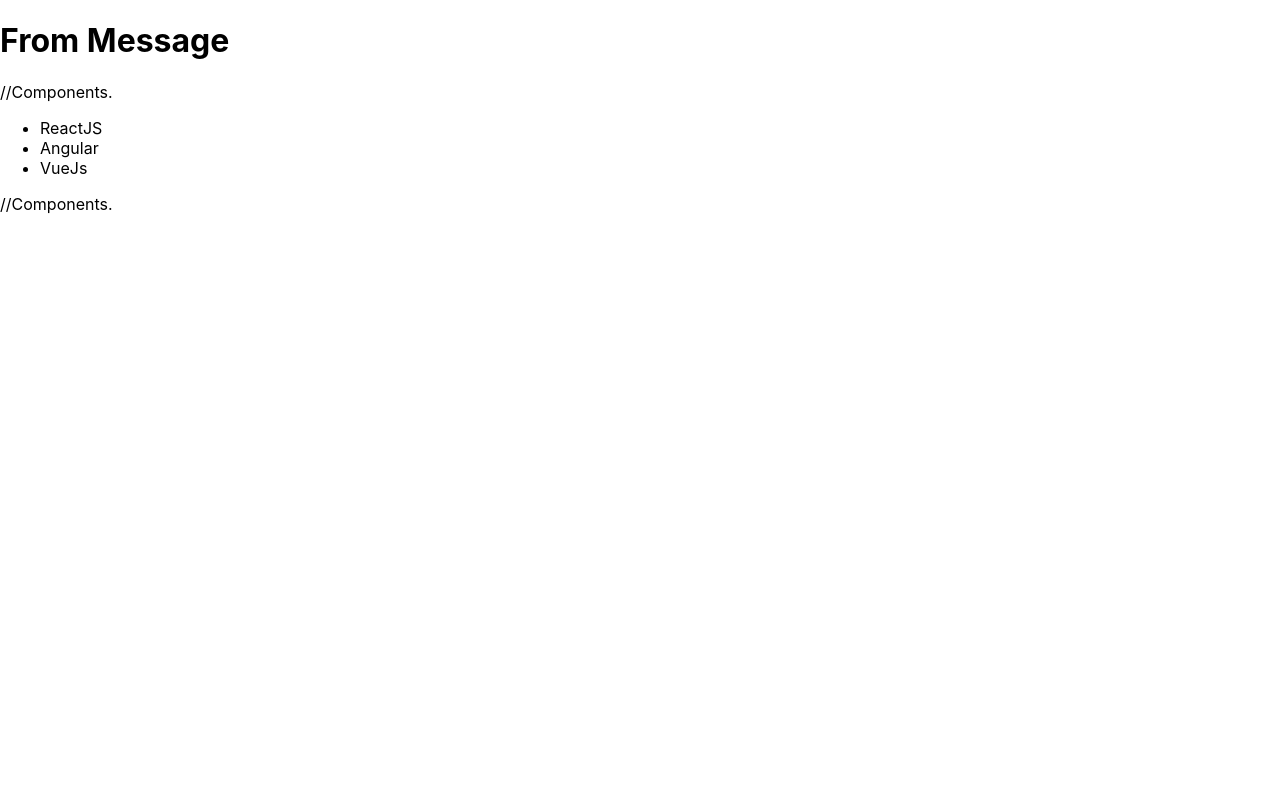
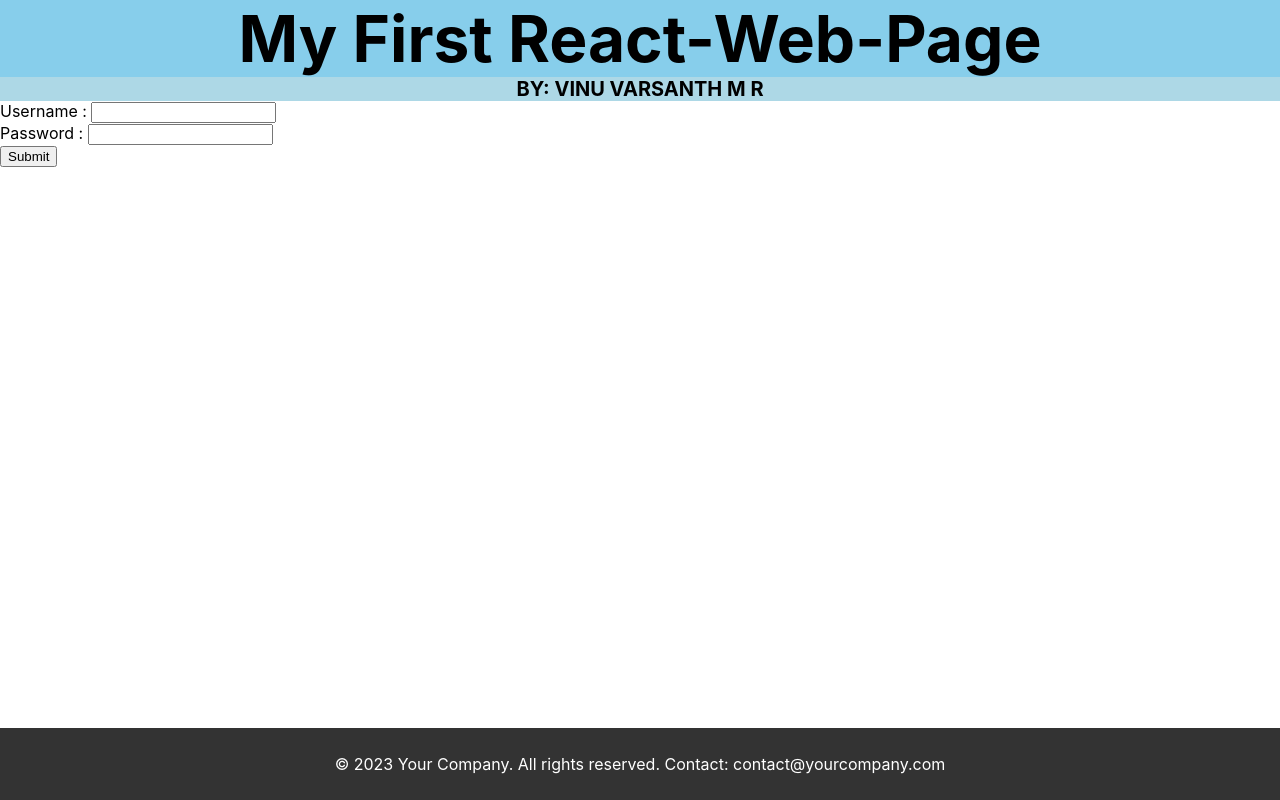
Before and after one commit to vinuvarsanth/varsanth, a React (Create React App) app: page / in a window 1280 px wide. Built offline with nearby package versions, Linux system fonts and the light colour scheme.

Commit message:
Created Committed

```diff
--- a/src/App.js
+++ b/src/App.js
@@ -1,14 +1,17 @@
 import './App.css';
-import ListItem from "./ListElements"; // named export
-import { Message } from './Message';
+import Footer from "./components/Footer";
+import Main from "./components/Main";
+import Navbar from "./components/Navbar";
 function App()
 {
   // inside div tag we can give multiple components but in only one components is supported inside return.
   return (
     <div>
-      <Message></Message> //Components.
-      <ListItem></ListItem> //Components.
+      <Navbar/>
+      <Main/>
+      <Footer/>
     </div>
+
   );
 }
 
--- a/src/Message.jsx
+++ b/src/Message.jsx
@@ -1,10 +1,13 @@
 // JSX -> JavaScript XML File.
 // By convention react follows Pascalcasing first letter is a capital letter.
-function Message(){
-    return (
-        <div>
-            <h1>From Message</h1>
-        </div>
-    );
+function Message() {
+  return (
+    <div>
+      {/* Inline Style*/}
+      <h1 style={{ backgroundColor: "yellow", fontSize: "64px" }}>
+        From Message
+      </h1>
+    </div>
+  );
 }
 export { Message };
--- /dev/null
+++ b/src/components/Footer.jsx
@@ -0,0 +1,25 @@
+import React from "react";
+
+const Footer = () => {
+  const footerStyles = {
+    position: "fixed",
+    bottom: 0,
+    left: 0,
+    right: 0,
+    backgroundColor: "#333",
+    color: "#fff",
+    padding: "10px",
+    textAlign: "center",
+  };
+
+  return (
+    <div style={footerStyles}>
+      <p>
+        &copy; 2023 Your Company. All rights reserved. Contact:
+        contact@yourcompany.com
+      </p>
+    </div>
+  );
+};
+
+export default Footer;
--- /dev/null
+++ b/src/components/Main.jsx
@@ -0,0 +1,18 @@
+import React from "react";
+
+const Main = () => {
+  return (
+    <form>
+      <div>
+        <label htmlFor="username">Username : </label>
+        <input type="text" id="username" name="username" />
+      </div>
+      <div>
+        <label htmlFor="password">Password : </label>
+        <input type="password" id="password" name="password" />
+      </div>
+      <button type="submit">Submit</button>
+    </form>
+  );
+};
+export default Main;
--- /dev/null
+++ b/src/components/Navbar.jsx
@@ -0,0 +1,30 @@
+import React from "react";
+
+const Navbar = () => {
+  return (
+    <>
+      <h1
+        style={{
+          backgroundColor: "skyblue",
+          fontSize: "64px",
+          textAlign: "center",
+          margin: "0", // Remove margin
+        }}
+      >
+        My First React-Web-Page
+      </h1>
+      <h5
+        style={{
+          backgroundColor: "lightblue",
+          fontSize: "20px",
+          textAlign: "center",
+          margin: "0", // Remove margin
+        }}
+      >
+        BY: VINU VARSANTH M R
+      </h5>
+    </>
+  );
+};
+
+export default Navbar;
```
